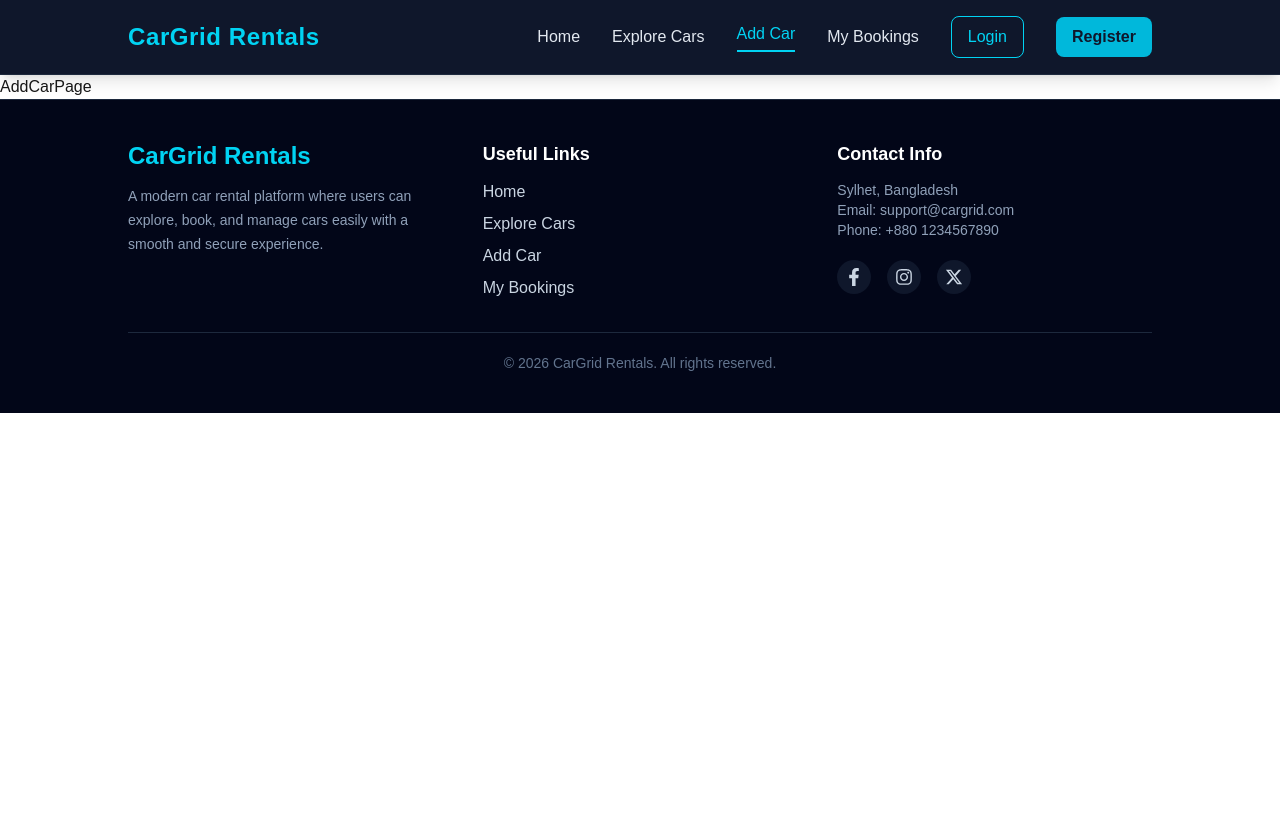
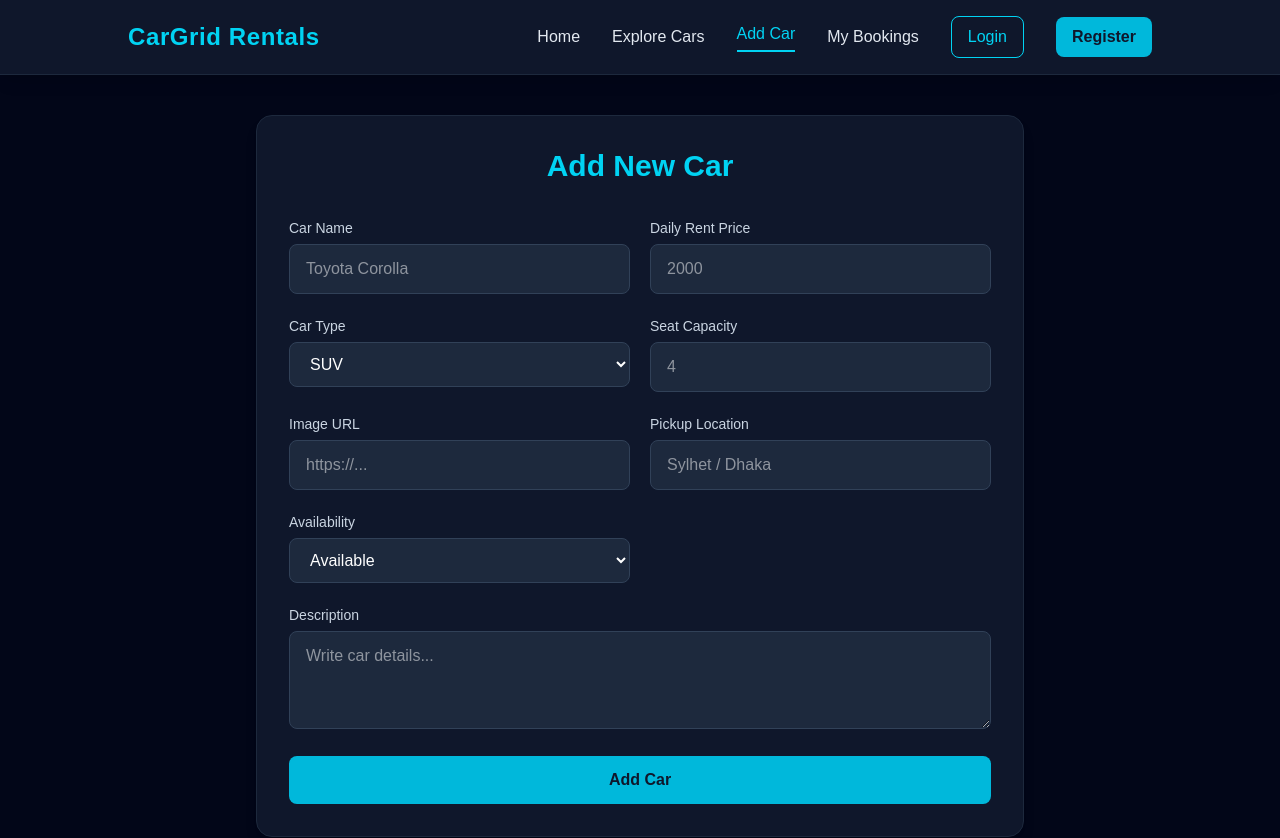
Before and after one commit to nnanjum1/cargrid-rentals-client, a Next.js app: page /add-car in a window 1280 px wide. Shown: the top 838 px of the page. Before the commit the page ends 800 px from the top, so only its background shows below. Built offline with nearby package versions, Linux system fonts and the light colour scheme.

Commit message:
add car page form completed

```diff
--- a/src/app/add-car/page.jsx
+++ b/src/app/add-car/page.jsx
@@ -1,9 +1,154 @@
-import React from 'react'
+"use client";
+
+import { useState } from "react";
 
 const AddCarPage = () => {
+    const [loading, setLoading] = useState(false);
+
+    const handleSubmit = (e) => {
+        e.preventDefault();
+        setLoading(true);
+
+        const form = e.target;
+
+        const carData = {
+            name: form.name.value,
+            price: form.price.value,
+            type: form.type.value,
+            image: form.image.value,
+            seat: form.seat.value,
+            location: form.location.value,
+            description: form.description.value,
+            availability: form.availability.value,
+            bookingCount: 0,
+        };
+
+        console.log(carData);
+        setLoading(false);
+    };
+
     return (
-        <div>AddCarPage</div>
-    )
-}
+        <div className="min-h-screen bg-slate-950 flex items-center justify-center px-4 py-10">
 
-export default AddCarPage
+            <div className="w-full max-w-3xl bg-slate-900 border border-slate-800 rounded-2xl p-8 shadow-lg">
+
+                <h1 className="text-3xl font-bold text-center text-cyan-400 mb-8">
+                    Add New Car
+                </h1>
+
+                <form onSubmit={handleSubmit} className="grid grid-cols-1 md:grid-cols-2 gap-5">
+
+
+                    <div>
+                        <label className="text-sm text-slate-300">Car Name</label>
+                        <input
+                            name="name"
+                            type="text"
+                            placeholder="Toyota Corolla"
+                            className="w-full mt-1 px-4 py-3 rounded-lg bg-slate-800 border border-slate-700 text-white focus:outline-none focus:border-cyan-400"
+                            required
+                        />
+                    </div>
+
+
+                    <div>
+                        <label className="text-sm text-slate-300">Daily Rent Price</label>
+                        <input
+                            name="price"
+                            type="number"
+                            placeholder="2000"
+                            className="w-full mt-1 px-4 py-3 rounded-lg bg-slate-800 border border-slate-700 text-white focus:outline-none focus:border-cyan-400"
+                            required
+                        />
+                    </div>
+
+
+                    <div>
+                        <label className="text-sm text-slate-300">Car Type</label>
+                        <select
+                            name="type"
+                            className="w-full mt-1 px-4 py-3 rounded-lg bg-slate-800 border border-slate-700 text-white"
+                        >
+                            <option value="SUV">SUV</option>
+                            <option value="Sedan">Sedan</option>
+                            <option value="Hatchback">Hatchback</option>
+                            <option value="Luxury">Luxury</option>
+                        </select>
+                    </div>
+
+
+                    <div>
+                        <label className="text-sm text-slate-300">Seat Capacity</label>
+                        <input
+                            name="seat"
+                            type="number"
+                            placeholder="4"
+                            className="w-full mt-1 px-4 py-3 rounded-lg bg-slate-800 border border-slate-700 text-white"
+                            required
+                        />
+                    </div>
+
+
+                    <div>
+                        <label className="text-sm text-slate-300">Image URL</label>
+                        <input
+                            name="image"
+                            type="text"
+                            placeholder="https://..."
+                            className="w-full mt-1 px-4 py-3 rounded-lg bg-slate-800 border border-slate-700 text-white"
+                            required
+                        />
+                    </div>
+
+                    <div>
+                        <label className="text-sm text-slate-300">Pickup Location</label>
+                        <input
+                            name="location"
+                            type="text"
+                            placeholder="Sylhet / Dhaka"
+                            className="w-full mt-1 px-4 py-3 rounded-lg bg-slate-800 border border-slate-700 text-white"
+                            required
+                        />
+                    </div>
+
+                    <div>
+                        <label className="text-sm text-slate-300">Availability</label>
+                        <select
+                            name="availability"
+                            className="w-full mt-1 px-4 py-3 rounded-lg bg-slate-800 border border-slate-700 text-white"
+                        >
+                            <option value="Available">Available</option>
+                            <option value="Unavailable">Unavailable</option>
+                        </select>
+                    </div>
+
+
+                    <div className="md:col-span-2">
+                        <label className="text-sm text-slate-300">Description</label>
+                        <textarea
+                            name="description"
+                            rows="3"
+                            placeholder="Write car details..."
+                            className="w-full mt-1 px-4 py-3 rounded-lg bg-slate-800 border border-slate-700 text-white focus:outline-none focus:border-cyan-400"
+                            required
+                        ></textarea>
+                    </div>
+
+
+                    <div className="md:col-span-2">
+                        <button
+                            type="submit"
+                            disabled={loading}
+                            className="w-full bg-cyan-500 text-slate-900 font-semibold py-3 rounded-lg hover:bg-cyan-400 transition"
+                        >
+                            {loading ? "Adding Car..." : "Add Car"}
+                        </button>
+                    </div>
+
+                </form>
+            </div>
+        </div>
+    );
+};
+
+export default AddCarPage;
```
